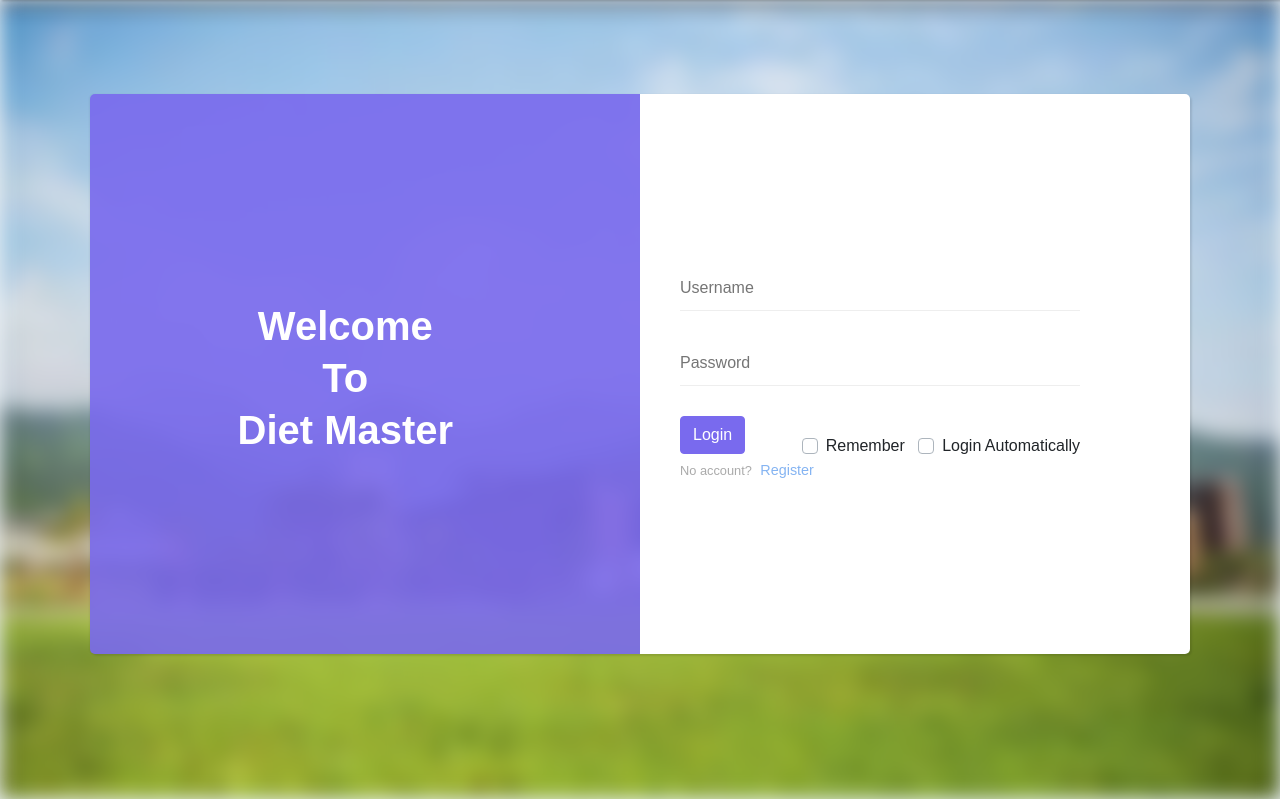
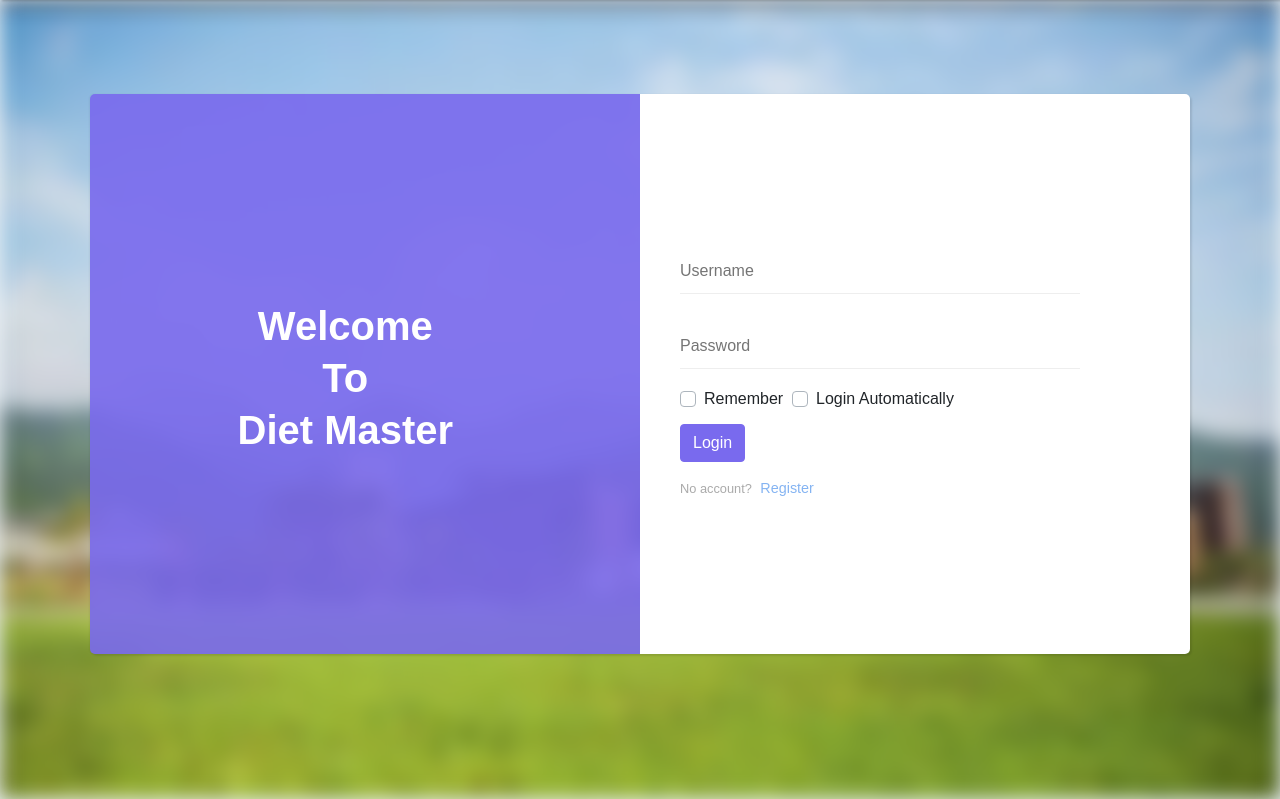
Before and after one commit to BirkhoffG/Diet_Master, a Django app: page /login/ in a window 1280 px wide. Shown: the part 73-872 px from the top of the page. Run offline with Django 3.2, Linux system fonts and the light colour scheme; some libraries are stand-ins or nearby versions.

Commit message:
move the checkbox to the top of the button

```diff
--- a/templates/login.html
+++ b/templates/login.html
@@ -11,7 +11,7 @@ Login
   <meta name="description" content="">
   <meta name="viewport" content="width=device-width, initial-scale=1, shrink-to-fit=no">
   <meta name="robots" content="all,follow">
-<!--  <link rel="stylesheet" href="https://ajax.aspnetcdn.com/ajax/bootstrap/4.2.1/css/bootstrap.min.css">-->
+  <!--  <link rel="stylesheet" href="https://ajax.aspnetcdn.com/ajax/bootstrap/4.2.1/css/bootstrap.min.css">-->
   <link rel="stylesheet" href="{% static 'css/style.default.css' %}" id="theme-stylesheet">
   <!--<link rel="stylesheet" href="{% static 'css/sign_in.css' %}">-->
 </head>
@@ -45,27 +45,29 @@ Login
                   <input id="login-username" type="text" name="userName" required data-msg="Please enter username"
                          placeholder="Username" class="input-material">
                 </div>
-                <div class="form-group">
+                <div class="form-group" style="margin-bottom:55px">
                   <input type="password" id="login-password" name="passWord" required data-msg="Please enter password"
                          placeholder="Password" class="input-material">
                 </div>
                 <button id="login" type="submit" class="btn btn-primary">Login</button>
-                <div style="margin-top:-40px;">
+                <div style="margin-top:-95px;">
+                  <!--记住密码-->
+                  <div class="custom-control custom-checkbox" style="float:left;">
+                    <input type="checkbox" class="custom-control-input" id="check1">
+                    <label class="custom-control-label" for="check1">Remember&nbsp&nbsp</label>
+                  </div>
                   <!--自动登录-->
-                  <div class="custom-control custom-checkbox" style="float:right">
+                  <div class="custom-control custom-checkbox" style="float:left">
                     <input type="checkbox" class="custom-control-input" id="check2">
                     <label class="custom-control-label" for="check2">Login Automatically</label>
-                  </div>
-                  <!--记住密码-->
-                  <div class="custom-control custom-checkbox" style="float:right;">
-                    <input type="checkbox" class="custom-control-input" id="check1">
-                    <label class="custom-control-label" for="check1">Remember&nbsp;&nbsp;&nbsp;</label>
                   </div>
                 </div>
               </form>
               <br/>
-              <small>No account?</small>
-              <a href="{% url 'register' %}" class="signup">&nbsp;Register</a>
+              <div style="padding-top:65px;">
+                <small>No account?</small>
+                <a href="{% url 'register' %}" class="signup">&nbsp;Register</a>
+              </div>
             </div>
           </div>
         </div>
@@ -144,6 +146,8 @@ Login
       })*/
   })
 
+
+
 </script>
 </body>
 
```
